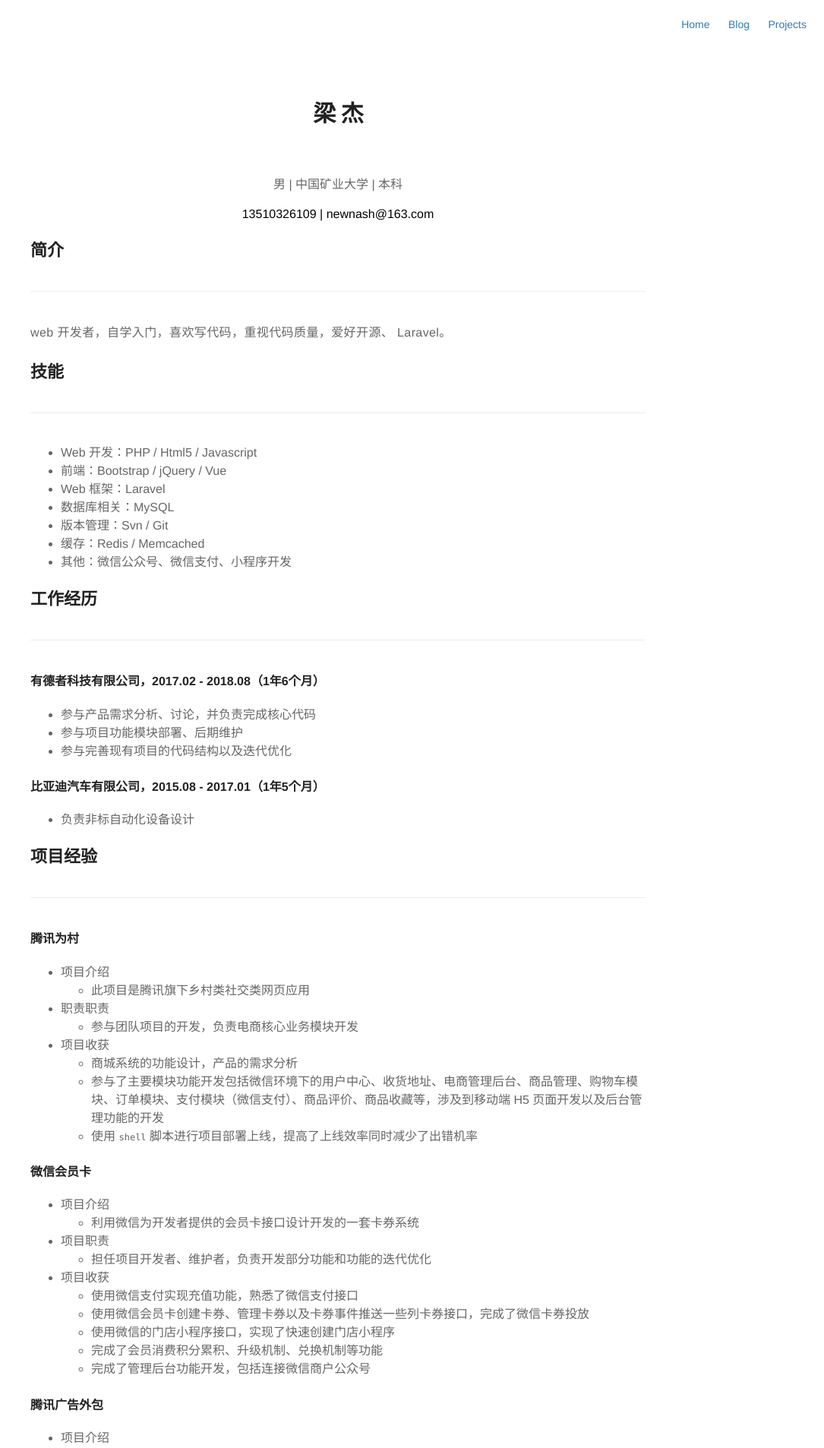
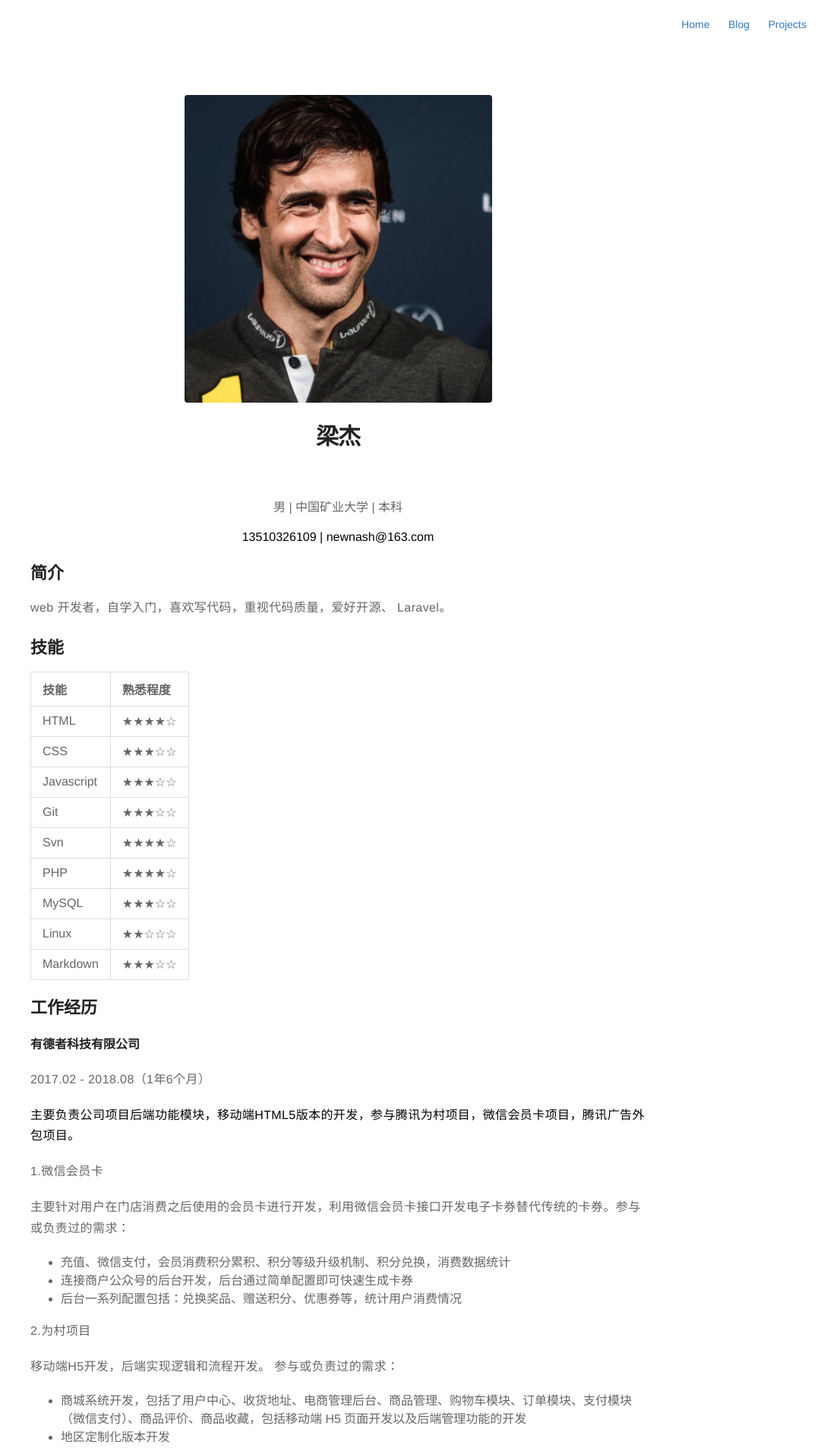
Before and after one commit to rust17/blog, a Jekyll site: the page built from about.md, in a window 1280 px wide. Shown: the top 1906 px of the page at 76% size, without its empty margins (195-1280 px from the left). Built offline with Jekyll 4.4.1, drawn with Linux system fonts in a browser that asks for light colours; some of the changed text lies outside the part shown.

Commit message:
reset about.md

```diff
--- a/about.md
+++ b/about.md
@@ -1,101 +1,91 @@
 ---
 title: About
 layout: page
-
 ---
-
-# <center>梁 杰</center>
+![Profile Image]({{ site.url }}/{{ site.picture }})
+# <center>梁杰</center>
 <center>男 | 中国矿业大学 | 本科</center>
 **<center>13510326109 | newnash@163.com</center>**
 
 ## 简介
----
 
 web 开发者，自学入门，喜欢写代码，重视代码质量，爱好开源、 Laravel。
 
 ## 技能
----
-* Web 开发：PHP / Html5 / Javascript
-* 前端：Bootstrap / jQuery / Vue
-* Web 框架：Laravel
-* 数据库相关：MySQL
-* 版本管理：Svn / Git
-* 缓存：Redis / Memcached
-* 其他：微信公众号、微信支付、小程序开发
+
+<style>
+	table {
+		border-spacing: 0;
+		border-collapse: collapse;
+	}
+	table tr {
+		border-top: 1px solid #ccc;
+	}
+	table th {
+		border: 1px solid #ddd;
+  		padding: 10px 15px;
+	}
+	table td {
+		border: 1px solid #ddd;
+  		padding: 10px 15px;
+	}
+</style>
+| 技能 | 熟悉程度 |
+| :- | :- |
+| HTML | ★★★★☆ |
+| CSS | ★★★☆☆ |
+| Javascript | ★★★☆☆ |
+| Git | ★★★☆☆ |
+| Svn | ★★★★☆ |
+| PHP | ★★★★☆ |
+| MySQL | ★★★☆☆ |
+| Linux | ★★☆☆☆ |
+| Markdown | ★★★☆☆ |
 
 ## 工作经历
----
-#### 有德者科技有限公司，2017.02 - 2018.08（1年6个月）
+#### 有德者科技有限公司
+2017.02 - 2018.08（1年6个月）
 
-* 参与产品需求分析、讨论，并负责完成核心代码
-* 参与项目功能模块部署、后期维护
-* 参与完善现有项目的代码结构以及迭代优化
+**主要负责公司项目后端功能模块，移动端HTML5版本的开发，参与腾讯为村项目，微信会员卡项目，腾讯广告外包项目。**
 
-#### 比亚迪汽车有限公司，2015.08 - 2017.01（1年5个月）
+1.微信会员卡
 
-* 负责非标自动化设备设计
+主要针对用户在门店消费之后使用的会员卡进行开发，利用微信会员卡接口开发电子卡券替代传统的卡券。参与或负责过的需求：
 
-## 项目经验
----
-#### 腾讯为村
+* 充值、微信支付，会员消费积分累积、积分等级升级机制、积分兑换，消费数据统计
+* 连接商户公众号的后台开发，后台通过简单配置即可快速生成卡券
+* 后台一系列配置包括：兑换奖品、赠送积分、优惠券等，统计用户消费情况
 
-* 项目介绍
-    * 此项目是腾讯旗下乡村类社交类网页应用
-* 职责职责
-    * 参与团队项目的开发，负责电商核心业务模块开发
-* 项目收获
-    * 商城系统的功能设计，产品的需求分析
-    * 参与了主要模块功能开发包括微信环境下的用户中心、收货地址、电商管理后台、商品管理、购物车模块、订单模块、支付模块（微信支付）、商品评价、商品收藏等，涉及到移动端 H5 页面开发以及后台管理功能的开发
-    * 使用 `shell` 脚本进行项目部署上线，提高了上线效率同时减少了出错机率
+2.为村项目
 
-#### 微信会员卡
+移动端H5开发，后端实现逻辑和流程开发。 参与或负责过的需求：
 
-* 项目介绍
-    * 利用微信为开发者提供的会员卡接口设计开发的一套卡券系统
-* 项目职责
-    * 担任项目开发者、维护者，负责开发部分功能和功能的迭代优化
-* 项目收获
-    * 使用微信支付实现充值功能，熟悉了微信支付接口
-    * 使用微信会员卡创建卡券、管理卡券以及卡券事件推送一些列卡券接口，完成了微信卡券投放
-    * 使用微信的门店小程序接口，实现了快速创建门店小程序
-    * 完成了会员消费积分累积、升级机制、兑换机制等功能
-    * 完成了管理后台功能开发，包括连接微信商户公众号
+* 商城系统开发，包括了用户中心、收货地址、电商管理后台、商品管理、购物车模块、订单模块、支付模块（微信支付）、商品评价、商品收藏，包括移动端 H5 页面开发以及后端管理功能的开发
+* 地区定制化版本开发
 
-#### 腾讯广告外包
+3.腾讯广告外包
 
-* 项目介绍
-    * 腾讯广告部门的外包项目
-* 职责职责
-    * 主要负责公司内部所有该项目的后端开发，参与项目部署，编写数据库建表 sql
-* 项目收获
-    * 参与了广告活动用户资料留存、用户行为采集等运营需求功能开发
-    * 使用 qq 空间闪屏接口，完成了 qq 空间 app 闪屏功能的开发
-    * 参与了抽奖活动项目抽奖流程开发
+主要负责腾讯广告部门的外包项目后端开发，项目部署，参与或负责过的需求：
 
-#### Larabbs
+* 大部分广告活动用户资料留存，qq空间闪屏活动调试闪屏接口，抽奖活动抽奖流程开发等
 
-* 项目介绍
-    * 该项目是在学习 Laravel 教程的过程中，利用业余时间，使用 Laravel 框架构建的一个论坛系统，地址 [http://laravel-demo.hero666.cn](http://laravel-demo.hero666.cn)
-* 项目收获
-    * 使用了 Laravel 的常用功能：多角色用户权限系统，自定义命令行、自定义中间件、任务调度、队列系统的使用，应用缓存、Redis、模型事件监控、消息通知、模型修改器等
-    * 使用了 Dingo/api 扩展包进行服务端 API 开发，包括 RESTFul 设计风格的接口、OAuth 流程，JWT 概念及使用 和 API 开发相关的知识，使用 Postman 进行 API 集成测试
-    * 将项目部署至 Linux 服务器，安装 MySQL、php、Redis 及其它 web 相关扩展
+4.Larabbs
 
-## 开源
----
-#### 个人博客 [https://circle.hero666.cn](https://circle.hero666.cn)
+该项目是在学习 Laravel 教程的过程中，利用业余时间，使用 Laravel 框架构建的一个论坛系统，主要涉及的功能有：
 
-* 此项目是对个人在开发中遇到的问题、解决的办法、使用过的工具、接触过的技术进行知识梳理、经验总结。
+* 多角色用户权限系统、管理员后台、注册验证码、图片上传、图片裁剪，XSS 防御、自定义命令行、自定义中间件、任务调度、队列系统的使用、应用缓存、Redis、模型事件监控、表单验证、消息通知、邮件通知、模型修改器等现代化 Web 开发话题
+* 进行了 API 的开发，包括 RESTFul 设计风格、PostMan 的使用、OAuth 流程，JWT 概念及使用 和 API 开发相关的知识，使用微信测试公众号调试 OAuth 流程、图片验证码等
+
+
+#### 比亚迪汽车有限公司
+2015.08 - 2017.01（1年5个月）
+
+**负责非标自动化设备设计**
 
 ## 教育经历
----
-* 机电工程 本科 (2011 - 2015)
 
-## 自我评价
----
-* 熟悉 php，熟悉框架 Laravel 的基本使用；
-* 熟悉在 Linux 上进行网站部署的流程，对 Nginx/Apache ，php-fpm，Redis，Memcache 的配置有所实践，熟悉 Linux 系统常用操作；
-* 有良好的学习能力，主动学习新技术，使用 deployphp 进行项目部署，尝试使用 Docker，并将一些使用经验总结到个人博客上；
-* 注重流程和规范，熟悉 Git 和 SVN 版本控制工具，懂得如何进行多人协作团队开发；
-* 熟悉 jQuery，了解 Vue.js，使用 Vue.js 制作了一个论坛类 demo 地址：[https://rust17.github.io/hello_vue/dist/](https://rust17.github.io/hello_vue/dist/)，对 ES6 也有所实践，了解 python；
-* 善于使用 fildder 进行抓包跟踪调试，了解 HTTP 协议，曾在工作中利用该工具解决了一个长期困扰的问题。
+机电工程 本科 (2011 - 2015)
+
+## 其他技能
+
+熟悉 php 框架 Laravel 的基本使用，使用 Laravel 制作了一个论坛类 [demo](http://laravel-demo.hero666.cn)；熟悉 Redis、Memcache 的使用；熟悉使用 Nginx/Apache 进行网站部署的流程，对 Nginx ，php-fpm，Redis，Memcache 的配置有所实践；使用 deploy 进行项目部署，注重流程和规范，熟悉 Git 和 SVN 版本控制工具，懂得如何进行多人协作团队开发；熟悉 Linux 系统常用操作；熟悉 jQuery，了解 Vue.js，使用 Vue.js 制作了一个论坛类 [demo](https://rust17.github.io/hello_vue/dist/)，对 ES6 也有所实践，了解 python，善于使用 fildder 跟踪调试，曾在工作中利用该工具解决了一个长期困扰的问题。
```
